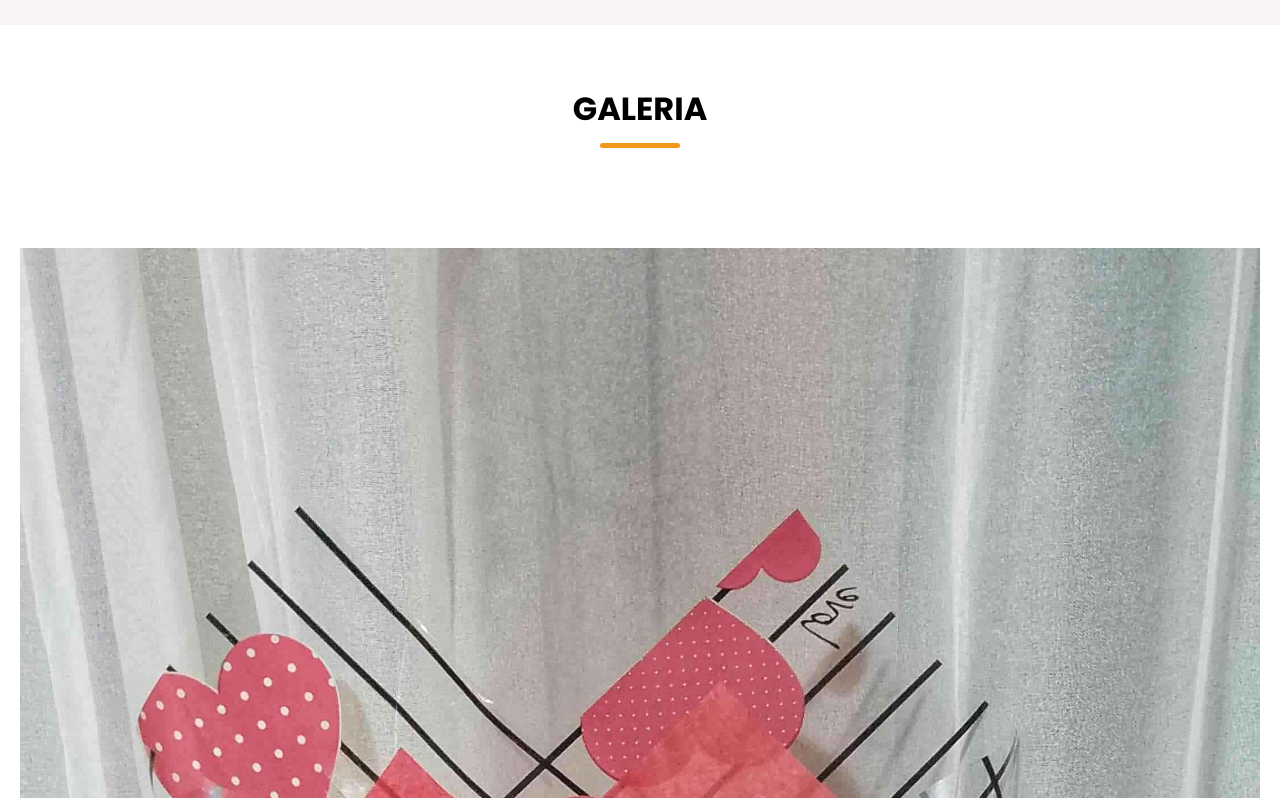
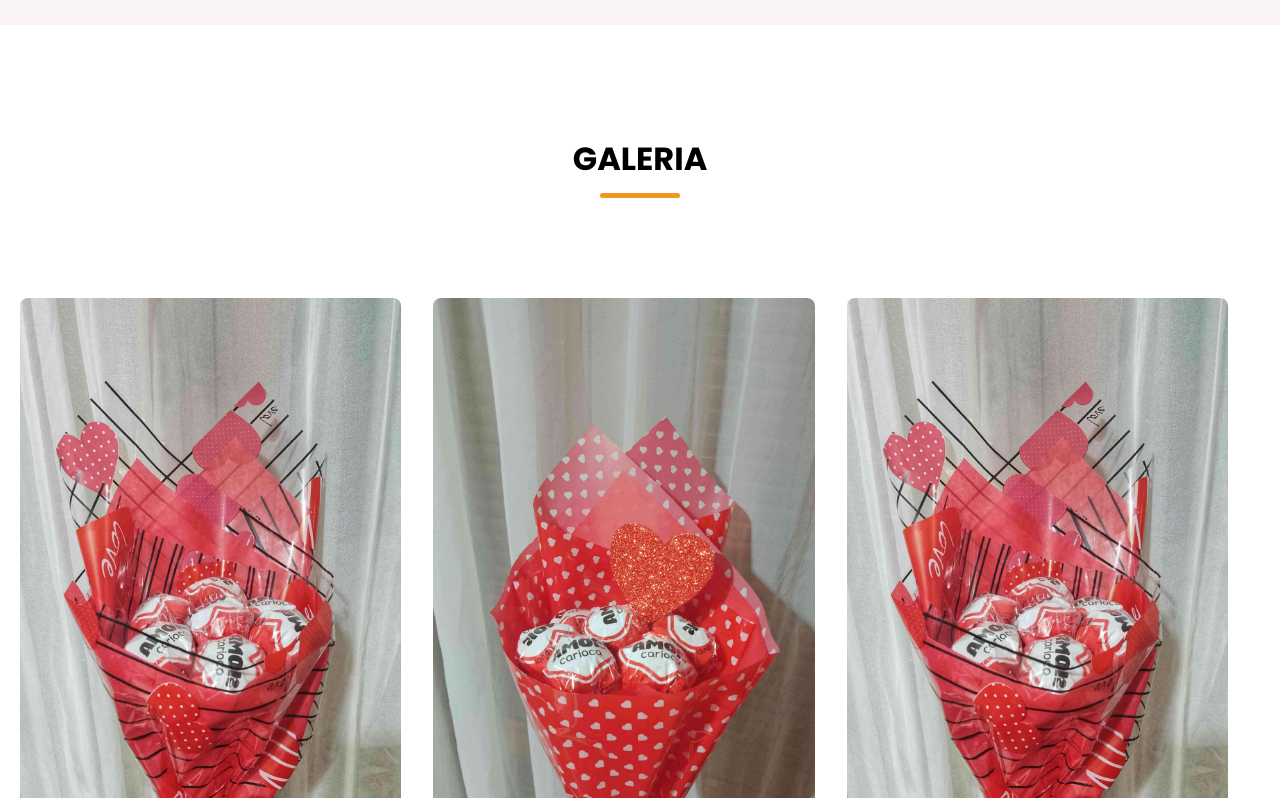
Before and after one commit to Joseph-VTs/Doce-Sonho, a plain HTML site: page index.html in a window 1280 px wide. Shown: the part 3670-4468 px from the top of the page. Drawn offline with nearby package versions, Linux system fonts and the light colour scheme; a web font is replaced by a local one.

Commit message:
Gallery Section Style Add. Estilo galeria de fotos dos produtos

```diff
--- a/Estilos/style.css
+++ b/Estilos/style.css
@@ -345,3 +345,30 @@ header .navbar {
 .testimonials-section .swiper-slide-button:hover {
     color: var(--primary-color);
 }
+/* Gallery Section Style */
+.gallery-section {
+    padding: 50px 0 100px;
+}
+
+.gallery-section .gallery-list {
+    display: flex;
+    gap: 32px;
+    flex-wrap: wrap;
+}
+
+.gallery-section .gallery-list .gallery-item {
+    overflow: hidden;
+    border-radius: var(--border-radius-s);
+    width: calc(100% / 3 - 32px);
+}
+
+.gallery-section .gallery-item .gallery-image {
+    width: 100%;
+    height: 100%;
+    cursor: zoom-in;
+    transition: 0.3s ease;
+}
+
+.gallery-section .gallery-item:hover .gallery-image {
+    transform: scale(1.3);
+}
```
